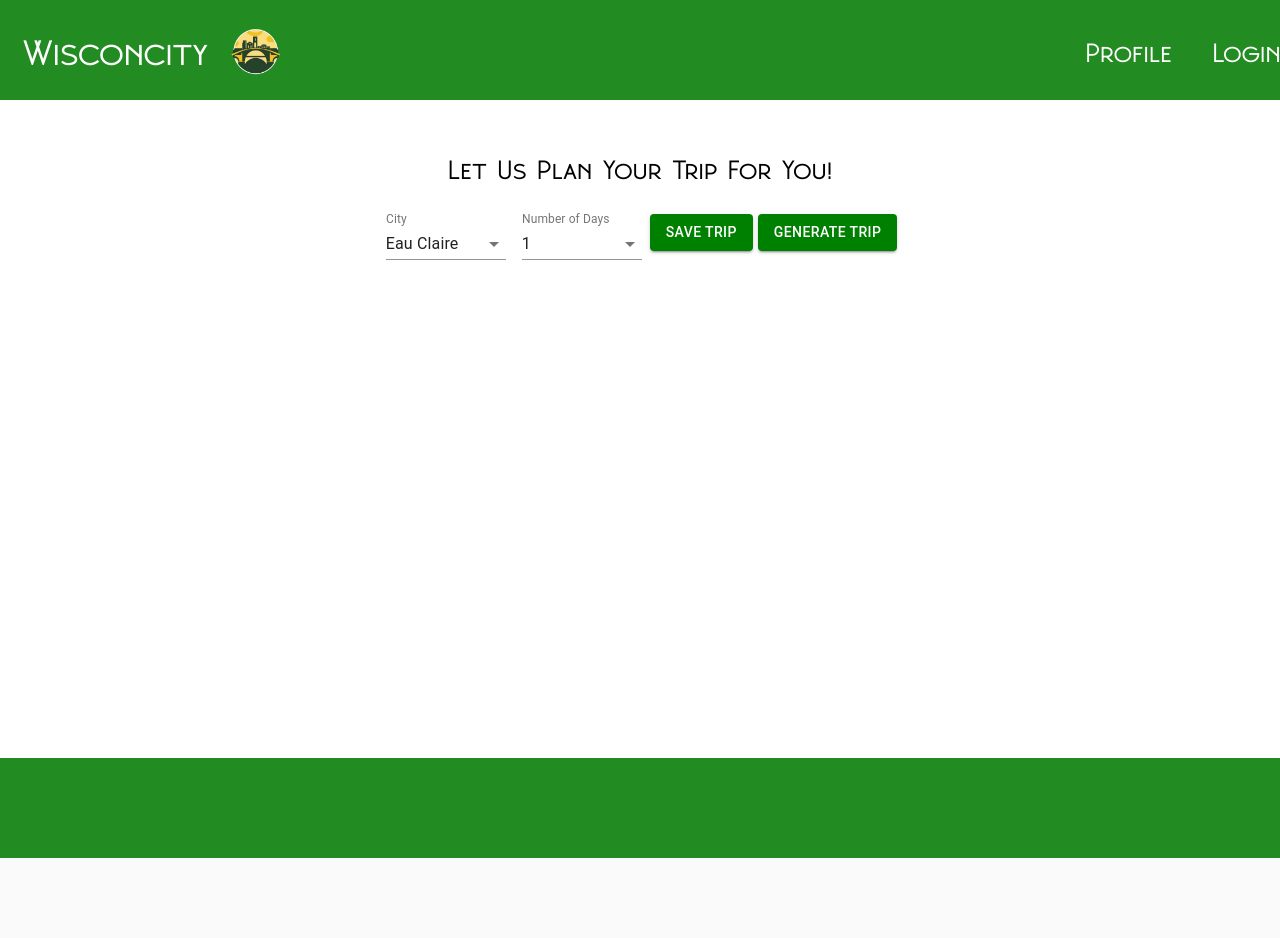
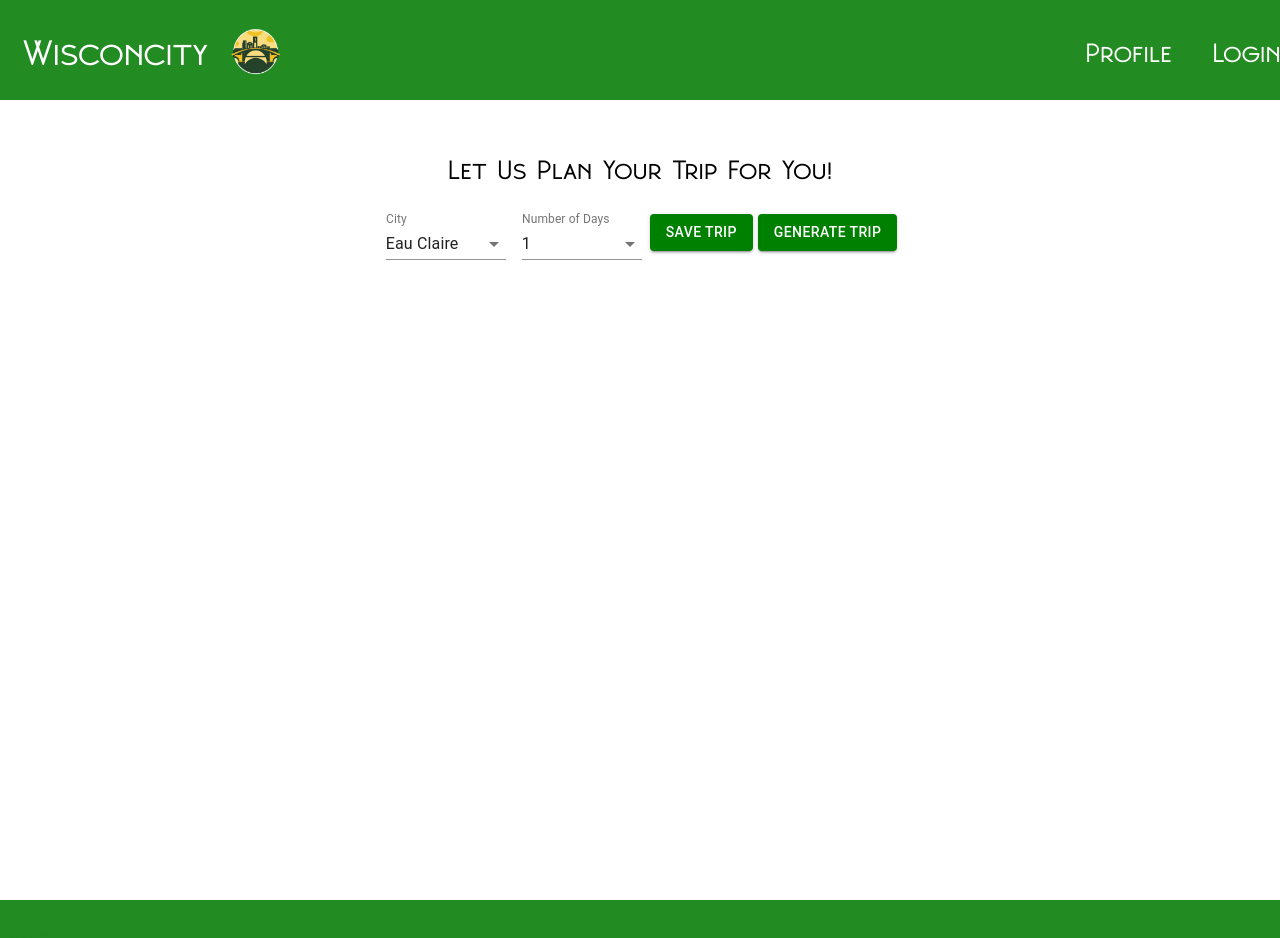
Before and after one commit to jlanglois117/itinerary_generator, a React (Create React App) app: page /generator in a window 1280 px wide. Shown: the top 938 px of the page. Before the commit the page ends 858 px from the top, so only its background shows below. Built offline with nearby package versions, Linux system fonts and the light colour scheme.

Commit message:
css changes/ cleaning unused files

```diff
--- a/src/components/Content/Account/Itineraries/itineraries.jsx
+++ b/src/components/Content/Account/Itineraries/itineraries.jsx
@@ -1,4 +1,3 @@
-import useStyles from './styles';
 import React from "react";
 // import Sidebar from "./Sidebar/Sidebar";
 
--- a/src/components/Content/Content.css
+++ b/src/components/Content/Content.css
@@ -2,13 +2,14 @@
     background-color: white;
     display: flex;
     width: 100%;
-    overflow: hidden;
+    overflow: auto;
     position: relative;
     height: auto;
     padding: 30px;
     flex-direction: row;
     justify-content:space-evenly;
     height: calc(100vh - 142px);
+    min-height: 100vh;
 
     position: relative;
 
--- a/src/components/Content/Generator/Generator.jsx
+++ b/src/components/Content/Generator/Generator.jsx
@@ -127,7 +127,7 @@
       </FormControl>
       <Button className={classes.buttons} variant="contained" color="primary" style={{backgroundColor: 'green'}} onClick={handleGenerateTrips}>Generate Trip</Button>
       <Button className={classes.buttons} variant="contained" color="primary" style={{backgroundColor: 'green'}}onClick={saveTrips}>Save Trip</Button>
-      <Grid container spacing={3}>
+      <Grid container spacing={3} justifyContent='center'>
   {trips &&
     trips.map((trip, i) => (
       <Grid item xs={12} md={4} key={`trip-${i}`}>
--- /dev/null
+++ b/src/components/Footer/Footer.css
@@ -0,0 +1,12 @@
+.Container2 {
+    box-sizing: border-box;
+    width: 100%;
+    height: 75px;
+    display: flex;
+    align-items: center;
+    justify-content: space-between;
+    background-color: forestgreen;
+    color: #fff;
+    padding-left: 8px;
+    padding-right: 8px;
+  }
--- a/src/components/Footer/Footer.jsx
+++ b/src/components/Footer/Footer.jsx
@@ -1,9 +1,9 @@
 import React from 'react';
-import '../Header/Header.css';
+import '../Footer/Footer.css';
 
 function Footer() {
     return (
-        <div className = "Container">
+        <div className = "Container2">
          <p>Footer</p>
         </div>
     );
```
Also changed, not shown: src/components/Content/Account/Itineraries/styles.js (deleted), src/components/Content/CreateAccount/styles.js (deleted), src/components/Content/Login/styles.js (deleted), src/components/Header/styles.js (deleted).
